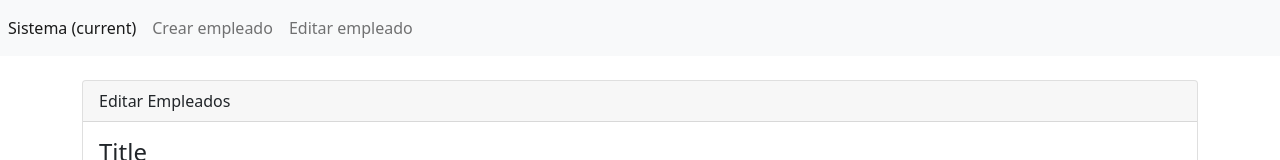
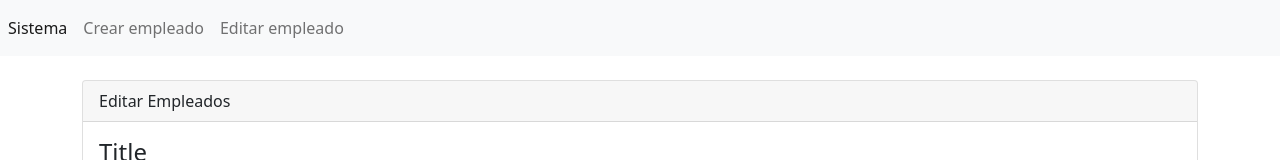
Before and after one commit to evalle-mx/crud-react, a React (Create React App) app: page /editar/1 in a window 1280 px wide. Shown: the top 160 px of the page. Built offline with nearby package versions, Linux system fonts and the light colour scheme.

Commit message:
20) Envio de parametros

```diff
--- a/src/App.js
+++ b/src/App.js
@@ -13,7 +13,7 @@ function App() {
       <nav className="navbar navbar-expand navbar-light bg-light">
           <div className="nav navbar-nav">
 
-              <Link className="nav-item nav-link active" to={"/"}>Sistema <span className="sr-only">(current)</span></Link>
+              <Link className="nav-item nav-link active" to={"/"}>Sistema </Link>
               <Link className="nav-item nav-link" to={"/crear"}>Crear empleado</Link>
               <Link className="nav-item nav-link" to={"/editar"}>Editar empleado</Link>
           </div>
@@ -23,7 +23,7 @@ function App() {
       <br></br>
       <Route exact path="/" component={Listar}></Route>
       <Route path="/crear" component={Crear}></Route>
-      <Route path="/editar" component={Editar}></Route>
+      <Route path="/editar/:id" component={Editar}></Route>
 
     </div>
     </Router>
--- a/src/componentes/Editar.js
+++ b/src/componentes/Editar.js
@@ -5,6 +5,11 @@ class Editar extends React.Component {
         super(props);
         this.state = {  }
     }
+
+    componentDidMount(){
+        console.log(this.props.match.params.id);
+    }
+
     render() {
         return ( <div className="card">
             <div className="card-header">
--- a/src/componentes/Listar.js
+++ b/src/componentes/Listar.js
@@ -76,7 +76,9 @@ class Listar extends React.Component {
                                                 <td>{empleado.correo}</td>
                                                 <td>
                                                     <div className="btn-group" role="group" aria-label="">
-                                                        <Link className="btn btn-warning" to={"/editar"}>Editar</Link>
+                                                        <Link className="btn btn-warning" to={"/editar/"+empleado.id}
+
+                                                        >Editar</Link>
                                                         <button type="button" className="btn btn-danger"
                                                             onClick={ ()=>this.borrarRegistro(empleado.id)} >Borrar</button>
                                                     </div>
```
